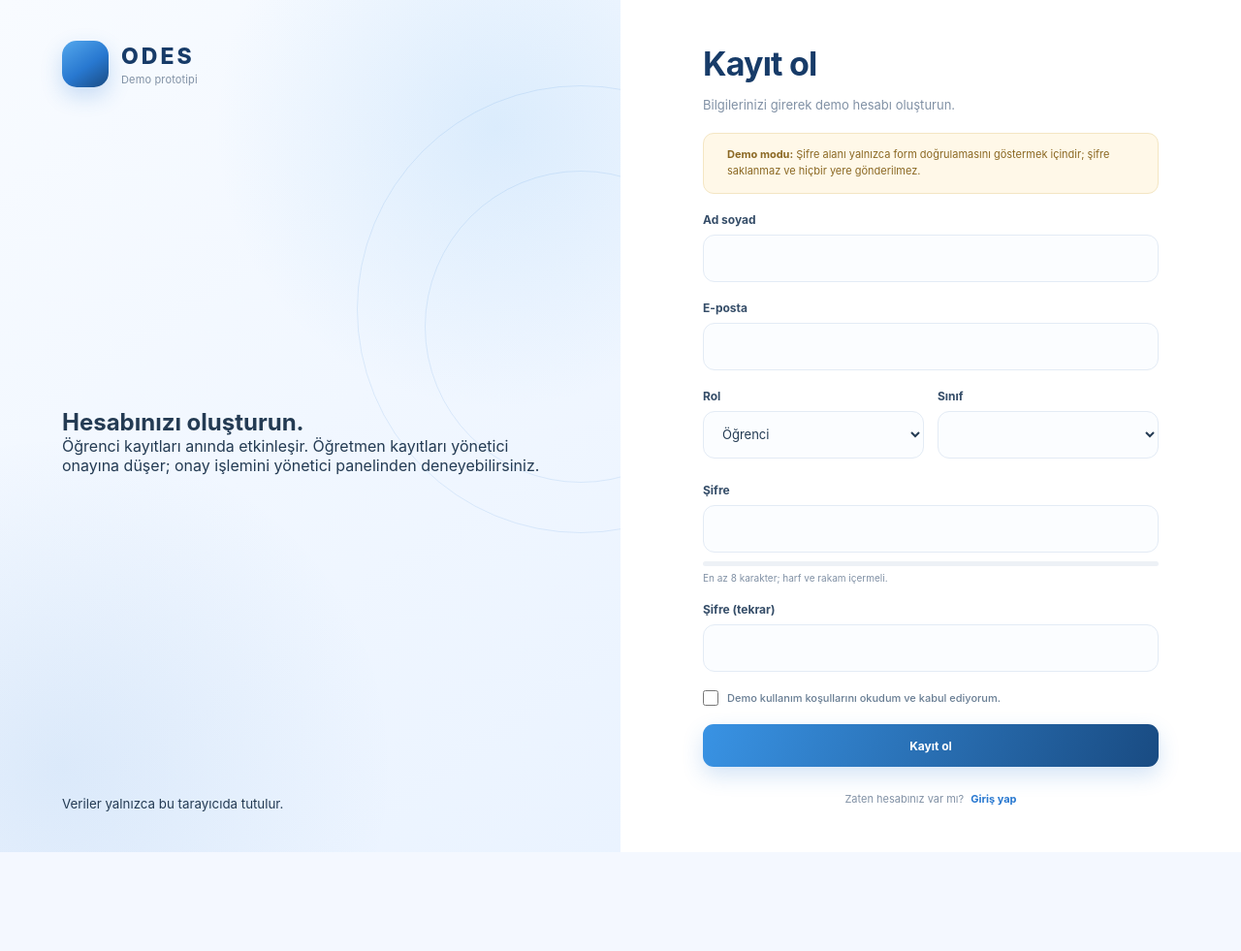
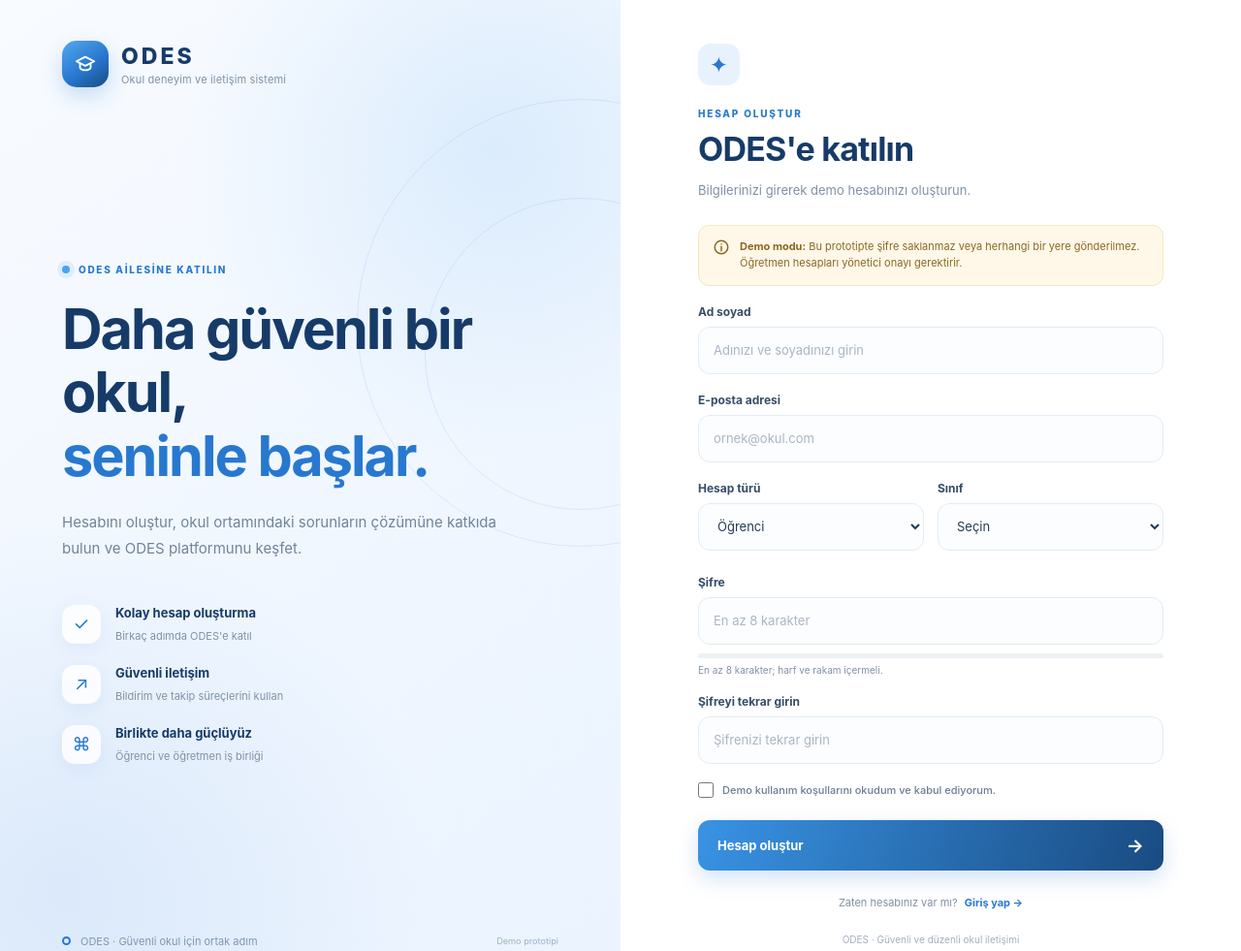
Before and after one commit to yasobabainho/ODES, a plain HTML site: page register.html in a window 1280 px wide. Shown: the top 981 px of the page at 97% size. Before the commit the page ends 879 px from the top, so only its background shows below. Drawn offline with Linux system fonts and the light colour scheme; files that its build step writes are made by us from their sources.

Commit message:
Update register.html

```diff
--- a/register.html
+++ b/register.html
@@ -1,84 +1,264 @@
+
 <!doctype html>
 <html lang="tr">
 <head>
-  <meta charset="utf-8">
+  <meta charset="UTF-8">
   <meta name="viewport" content="width=device-width, initial-scale=1">
-  <title>Kayıt ol · ODES</title>
-  <link rel="stylesheet" href="assets/css/styles.css">
+  <meta name="theme-color" content="#f4f8ff">
+  <title>Kayıt Ol | ODES</title>
+  <link rel="stylesheet" href="styles.css">
 </head>
+
 <body data-page="register">
-  <div class="auth">
-    <section class="auth-side" aria-hidden="true">
-      <a class="brand" href="login.html"><span class="logo" id="logoIc"></span><span><b>ODES</b><small>Demo prototipi</small></span></a>
-      <div>
-        <h2>Hesabınızı oluşturun.</h2>
-        <p>Öğrenci kayıtları anında etkinleşir. Öğretmen kayıtları yönetici onayına düşer; onay işlemini yönetici panelinden deneyebilirsiniz.</p>
+
+  <div class="auth auth-redesign">
+
+    <section class="auth-side" aria-label="ODES tanıtımı">
+
+      <a class="brand" href="login.html">
+        <span class="logo" id="logoIc"></span>
+        <span>
+          <b>ODES</b>
+          <small>Okul deneyim ve iletişim sistemi</small>
+        </span>
+      </a>
+
+      <div class="auth-hero-copy">
+
+        <span class="eyebrow">
+          <span class="eyebrow-dot"></span>
+          ODES AİLESİNE KATILIN
+        </span>
+
+        <h2>
+          Daha güvenli bir okul,<br>
+          <em>seninle başlar.</em>
+        </h2>
+
+        <p>
+          Hesabını oluştur, okul ortamındaki sorunların çözümüne
+          katkıda bulun ve ODES platformunu keşfet.
+        </p>
+
+        <div class="feature-list">
+
+          <div class="feature-item">
+            <span class="feature-icon">✓</span>
+            <span>
+              <b>Kolay hesap oluşturma</b>
+              <small>Birkaç adımda ODES'e katıl</small>
+            </span>
+          </div>
+
+          <div class="feature-item">
+            <span class="feature-icon">↗</span>
+            <span>
+              <b>Güvenli iletişim</b>
+              <small>Bildirim ve takip süreçlerini kullan</small>
+            </span>
+          </div>
+
+          <div class="feature-item">
+            <span class="feature-icon">⌘</span>
+            <span>
+              <b>Birlikte daha güçlüyüz</b>
+              <small>Öğrenci ve öğretmen iş birliği</small>
+            </span>
+          </div>
+
+        </div>
       </div>
-      <small>Veriler yalnızca bu tarayıcıda tutulur.</small>
+
+      <div class="auth-side-bottom">
+        <span class="mini-orbit"></span>
+        <span>ODES · Güvenli okul için ortak adım</span>
+        <small>Demo prototipi</small>
+      </div>
+
     </section>
+
     <main class="auth-main">
-      <div class="auth-card">
+
+      <div class="auth-card auth-card-redesign">
+
+        <div class="mobile-brand">
+          <span class="mobile-brand-mark">O</span>
+          <span>
+            <b>ODES</b>
+            <small>Güvenli Okul Platformu</small>
+          </span>
+        </div>
+
+        <div class="welcome-mark">✦</div>
+
+        <span class="form-kicker">HESAP OLUŞTUR</span>
+
         <div id="formWrap">
-          <h1>Kayıt ol</h1>
-          <p class="muted" style="margin-bottom:18px">Bilgilerinizi girerek demo hesabı oluşturun.</p>
-          <div class="alert warn" role="note"><span id="warnIc"></span><span><b>Demo modu:</b> Şifre alanı yalnızca form doğrulamasını göstermek içindir; şifre saklanmaz ve hiçbir yere gönderilmez.</span></div>
+
+          <h1>ODES'e katılın</h1>
+
+          <p class="muted auth-subtitle">
+            Bilgilerinizi girerek demo hesabınızı oluşturun.
+          </p>
+
+          <div class="alert warn" role="note">
+            <span id="warnIc"></span>
+            <span>
+              <b>Demo modu:</b>
+              Bu prototipte şifre saklanmaz veya herhangi bir yere gönderilmez.
+              Öğretmen hesapları yönetici onayı gerektirir.
+            </span>
+          </div>
+
           <div id="formAlert" role="alert"></div>
+
           <form id="regForm" novalidate>
+
             <div class="field">
               <label for="name">Ad soyad</label>
-              <input class="input" id="name" type="text" autocomplete="name" required>
+
+              <input
+                class="input"
+                id="name"
+                type="text"
+                autocomplete="name"
+                placeholder="Adınızı ve soyadınızı girin"
+                required
+              >
+
               <span class="err" id="nameErr"></span>
             </div>
+
             <div class="field">
-              <label for="email">E-posta</label>
-              <input class="input" id="email" type="email" autocomplete="email" required>
+              <label for="email">E-posta adresi</label>
+
+              <input
+                class="input"
+                id="email"
+                type="email"
+                autocomplete="email"
+                placeholder="ornek@okul.com"
+                required
+              >
+
               <span class="err" id="emailErr"></span>
             </div>
+
             <div class="row">
+
               <div class="field">
-                <label for="role">Rol</label>
+                <label for="role">Hesap türü</label>
+
                 <select class="select" id="role">
                   <option value="student">Öğrenci</option>
                   <option value="teacher">Öğretmen</option>
                 </select>
               </div>
+
               <div class="field" id="classField">
                 <label for="class">Sınıf</label>
+
                 <select class="select" id="class"></select>
+
                 <span class="err" id="classErr"></span>
               </div>
+
               <div class="field" id="branchField" hidden>
                 <label for="branch">Branş</label>
-                <input class="input" id="branch" type="text" placeholder="Örn. Kimya">
+
+                <input
+                  class="input"
+                  id="branch"
+                  type="text"
+                  placeholder="Örn. Matematik"
+                >
+
                 <span class="err" id="branchErr"></span>
               </div>
+
             </div>
+
             <div class="field">
               <label for="password">Şifre</label>
-              <input class="input" id="password" type="password" autocomplete="new-password" required>
-              <div class="meter" aria-hidden="true"><i id="meterBar"></i></div>
-              <span class="hint" id="meterTxt">En az 8 karakter; harf ve rakam içermeli.</span>
+
+              <input
+                class="input"
+                id="password"
+                type="password"
+                autocomplete="new-password"
+                placeholder="En az 8 karakter"
+                required
+              >
+
+              <div class="meter" aria-hidden="true">
+                <i id="meterBar"></i>
+              </div>
+
+              <span class="hint" id="meterTxt">
+                En az 8 karakter; harf ve rakam içermeli.
+              </span>
+
               <span class="err" id="passErr"></span>
             </div>
+
             <div class="field">
-              <label for="password2">Şifre (tekrar)</label>
-              <input class="input" id="password2" type="password" autocomplete="new-password" required>
+              <label for="password2">Şifreyi tekrar girin</label>
+
+              <input
+                class="input"
+                id="password2"
+                type="password"
+                autocomplete="new-password"
+                placeholder="Şifrenizi tekrar girin"
+                required
+              >
+
               <span class="err" id="pass2Err"></span>
             </div>
+
             <div class="field">
-              <label class="check-row"><input type="checkbox" id="terms"><span>Demo kullanım koşullarını okudum ve kabul ediyorum.</span></label>
+              <label class="check-row">
+                <input type="checkbox" id="terms">
+                <span>
+                  Demo kullanım koşullarını okudum ve kabul ediyorum.
+                </span>
+              </label>
+
               <span class="err" id="termsErr"></span>
             </div>
-            <button class="btn btn-primary btn-block" type="submit">Kayıt ol</button>
+
+            <button
+              class="btn btn-primary btn-block auth-submit"
+              type="submit"
+            >
+              <span>Hesap oluştur</span>
+              <span aria-hidden="true">→</span>
+            </button>
+
           </form>
-          <p class="auth-foot">Zaten hesabınız var mı? <a href="login.html">Giriş yap</a></p>
+
+          <p class="auth-foot">
+            Zaten hesabınız var mı?
+            <a href="login.html">Giriş yap →</a>
+          </p>
+
         </div>
+
         <div id="doneWrap" hidden></div>
+
+        <div class="auth-legal">
+          ODES · Güvenli ve düzenli okul iletişimi
+        </div>
+
       </div>
+
     </main>
+
   </div>
-  <script src="assets/js/data.js"></script>
-  <script src="assets/js/app.js"></script>
-  <script src="assets/js/pages/register.js"></script>
+
+  <script src="data.js"></script>
+  <script src="app.js"></script>
+  <script src="register.js"></script>
+
 </body>
 </html>
```
